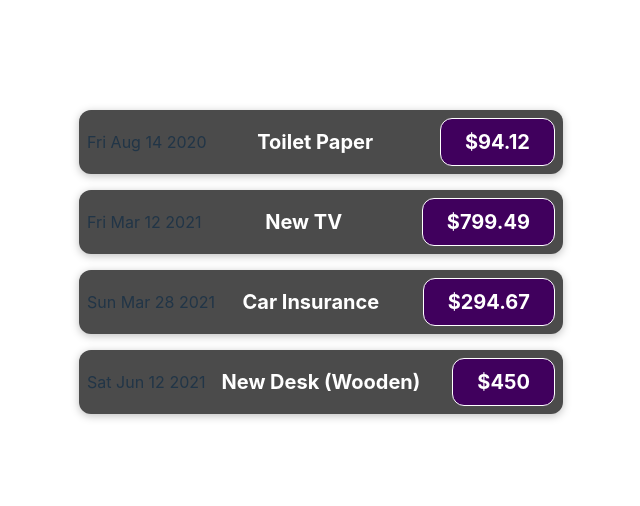
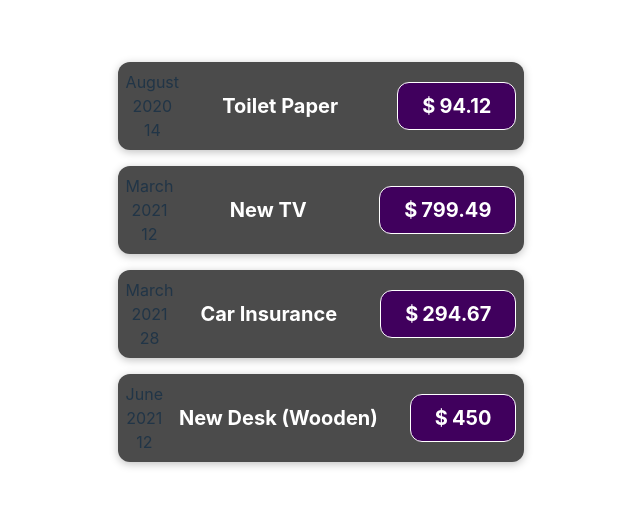
Before and after one commit to Abdalrhman7mida/expense-tracker, a React (Vite) app: page / in a window 1280 px wide. Shown: the part 138-644 px from the top of the page, without its empty margins (319-959 px from the left). Built offline with nearby package versions, Linux system fonts and the light colour scheme.

Commit message:
Enhancement
- Destructure the date object in the
  function signature:
  Instead of accessing properties of
  the date object in separate lines, you
  can destructure it in the function
  signature to make the code more
  concise
- Add a $ sign to the amount in CSS:

```diff
--- a/src/component/ExpenseItem.css
+++ b/src/component/ExpenseItem.css
@@ -35,6 +35,13 @@
     border: 1px solid white;
     padding: 0.5rem;
     border-radius: 12px;
+    content: '$';
+  }
+
+  .expense-item__price::before {
+    content: '$';
+    display: inline-block;
+    margin-right: 0.25rem;
   }
 
   @media (min-width: 580px) {
--- a/src/component/ExpenseItem.tsx
+++ b/src/component/ExpenseItem.tsx
@@ -6,14 +6,22 @@ interface Props {
     date: Date
 }
 
-export default function ExpenseItem({title, amount, date}: Props) {
+export default function ExpenseItem({title, amount, date: expenseDate}: Props) {
+    const year = expenseDate.getFullYear();
+    const month = expenseDate.toLocaleString('en-US', {month: 'long'});
+    const day = expenseDate.toLocaleString('en-US', {day: '2-digit'});
+    // const formattedDate: string = `${month} ${year} ${day}`
 
     return (
         <div className='expense-item'>
-            <div>{date.toDateString()}</div>
+            <div>
+                <div>{month}</div>
+                <div>{year}</div>
+                <div>{day}</div>
+            </div>
             <div className='expense-item__description'>
                 <h2>{title}</h2>
-                <div className='expense-item__price'>${amount}</div>
+                <div className='expense-item__price'>{amount}</div>
             </div>
         </div>
     )
```
